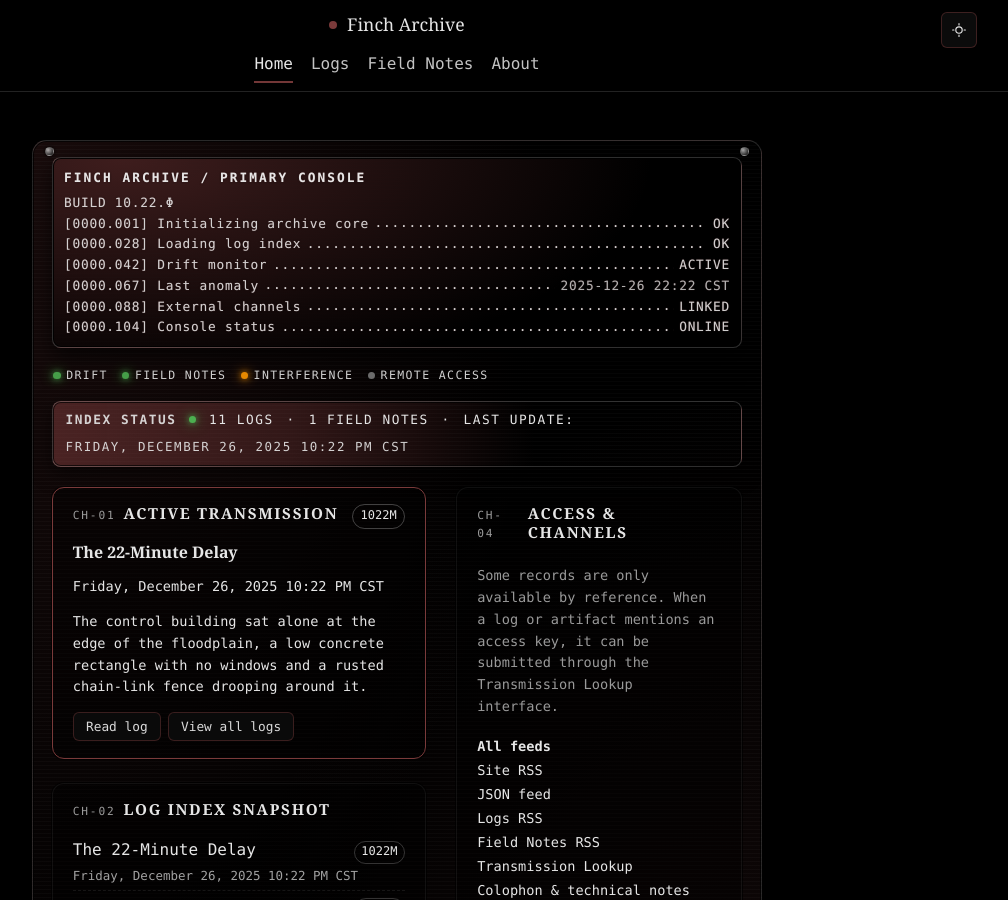
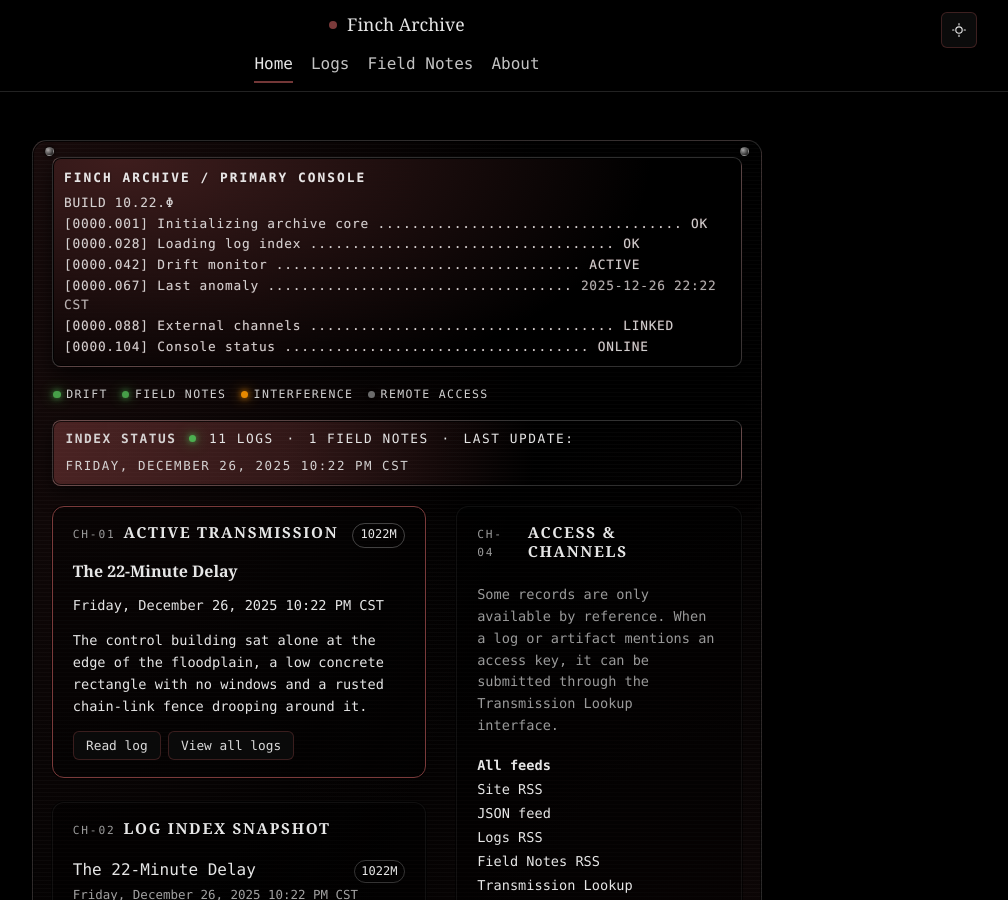
Before and after one commit to HallowayFinch/fincharchive.com, a Jekyll site: the page built from index.html, in a window 1280 px wide and 900 px high. Shown: the whole window, without its empty margins (243-1251 px from the left). Built offline with Jekyll 4.4.1, drawn with Linux system fonts in a browser that asks for light colours.

Commit message:
Update index.html

```diff
--- a/index.html
+++ b/index.html
@@ -24,50 +24,54 @@ hero_h: 900
 
   <!-- Primary console frame -->
   <div class="home-console-frame" aria-label="Archive control console">
-    <!-- CRT overlay -->
-    <div class="home-console-overlay" aria-hidden="true"></div>
 
     <!-- Boot sequence / terminal header -->
     <section class="home-boot" aria-label="Console initialization sequence">
       <p class="home-boot-title">FINCH ARCHIVE / PRIMARY CONSOLE</p>
-      <p class="home-boot-line">BUILD 10.22.Φ</p>
+      <p class="home-boot-line home-boot-build">BUILD 10.22.Φ</p>
 
-      <p class="home-boot-line home-boot-line--status">
-        <span class="boot-left">[0000.001] Initializing archive core</span>
-        <span class="boot-dots" aria-hidden="true"></span>
-        <span class="boot-right">OK</span>
+      <p class="home-boot-line home-boot-row">
+        <span class="home-boot-timecode">[0000.001]</span>
+        <span class="home-boot-label">Initializing archive core</span>
+        <span class="home-boot-filler" aria-hidden="true">....................................</span>
+        <span class="home-boot-status">OK</span>
       </p>
 
-      <p class="home-boot-line home-boot-line--status">
-        <span class="boot-left">[0000.028] Loading log index</span>
-        <span class="boot-dots" aria-hidden="true"></span>
-        <span class="boot-right">OK</span>
+      <p class="home-boot-line home-boot-row">
+        <span class="home-boot-timecode">[0000.028]</span>
+        <span class="home-boot-label">Loading log index</span>
+        <span class="home-boot-filler" aria-hidden="true">....................................</span>
+        <span class="home-boot-status">OK</span>
       </p>
 
-      <p class="home-boot-line home-boot-line--status">
-        <span class="boot-left">[0000.042] Drift monitor</span>
-        <span class="boot-dots" aria-hidden="true"></span>
-        <span class="boot-right">ACTIVE</span>
+      <p class="home-boot-line home-boot-row">
+        <span class="home-boot-timecode">[0000.042]</span>
+        <span class="home-boot-label">Drift monitor</span>
+        <span class="home-boot-filler" aria-hidden="true">....................................</span>
+        <span class="home-boot-status home-boot-status--active">ACTIVE</span>
       </p>
 
-      <p class="home-boot-line home-boot-line--status">
-        <span class="boot-left">[0000.067] Last anomaly</span>
-        <span class="boot-dots" aria-hidden="true"></span>
-        <span class="boot-right home-boot-meta">
+      <p class="home-boot-line home-boot-row">
+        <span class="home-boot-timecode">[0000.067]</span>
+        <span class="home-boot-label">Last anomaly</span>
+        <span class="home-boot-filler" aria-hidden="true">....................................</span>
+        <span class="home-boot-status home-boot-meta">
           {{ latest_dt | date: "%Y-%m-%d %H:%M %Z" }}
         </span>
       </p>
 
-      <p class="home-boot-line home-boot-line--status">
-        <span class="boot-left">[0000.088] External channels</span>
-        <span class="boot-dots" aria-hidden="true"></span>
-        <span class="boot-right">LINKED</span>
+      <p class="home-boot-line home-boot-row">
+        <span class="home-boot-timecode">[0000.088]</span>
+        <span class="home-boot-label">External channels</span>
+        <span class="home-boot-filler" aria-hidden="true">....................................</span>
+        <span class="home-boot-status home-boot-status--linked">LINKED</span>
       </p>
 
-      <p class="home-boot-line home-boot-line--status home-boot-line--final">
-        <span class="boot-left">[0000.104] Console status</span>
-        <span class="boot-dots" aria-hidden="true"></span>
-        <span class="boot-right">ONLINE</span>
+      <p class="home-boot-line home-boot-row home-boot-line--final">
+        <span class="home-boot-timecode">[0000.104]</span>
+        <span class="home-boot-label">Console status</span>
+        <span class="home-boot-filler" aria-hidden="true">....................................</span>
+        <span class="home-boot-status home-boot-status--online">ONLINE</span>
       </p>
     </section>
 
```
